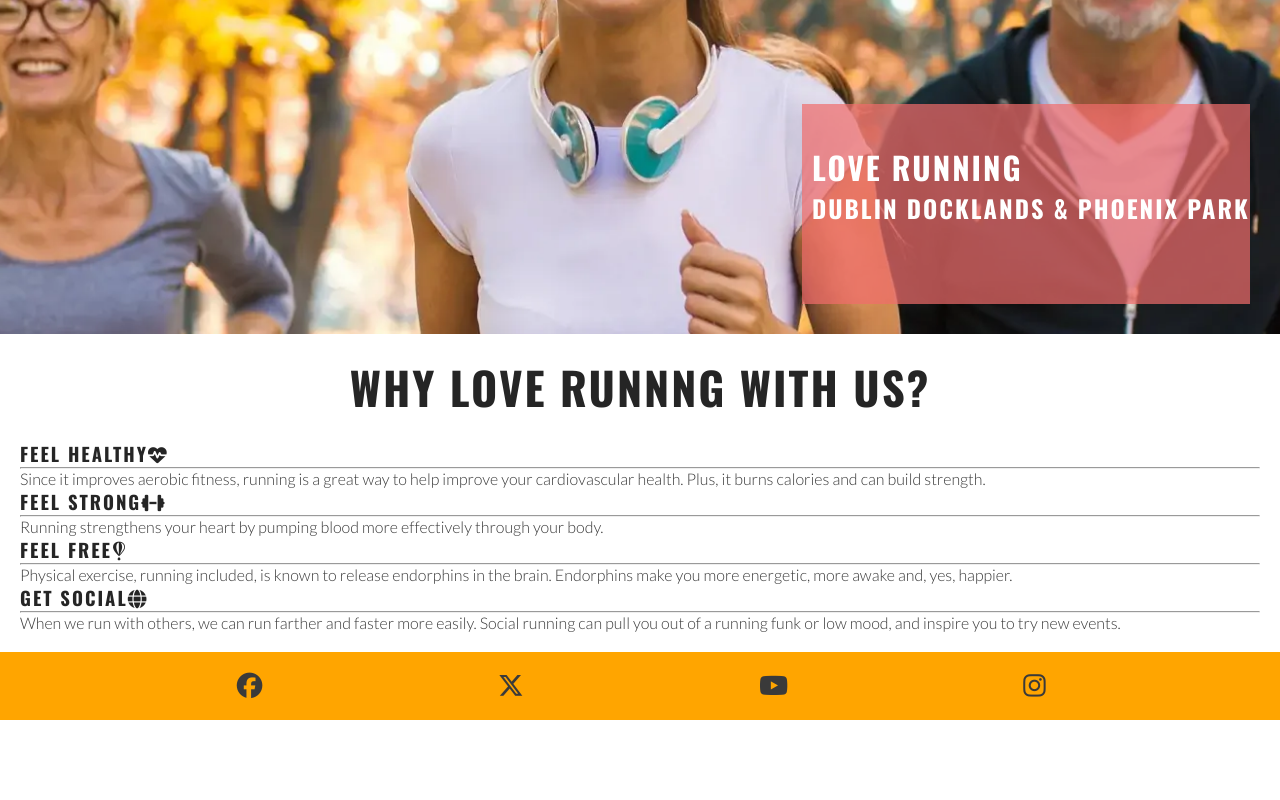
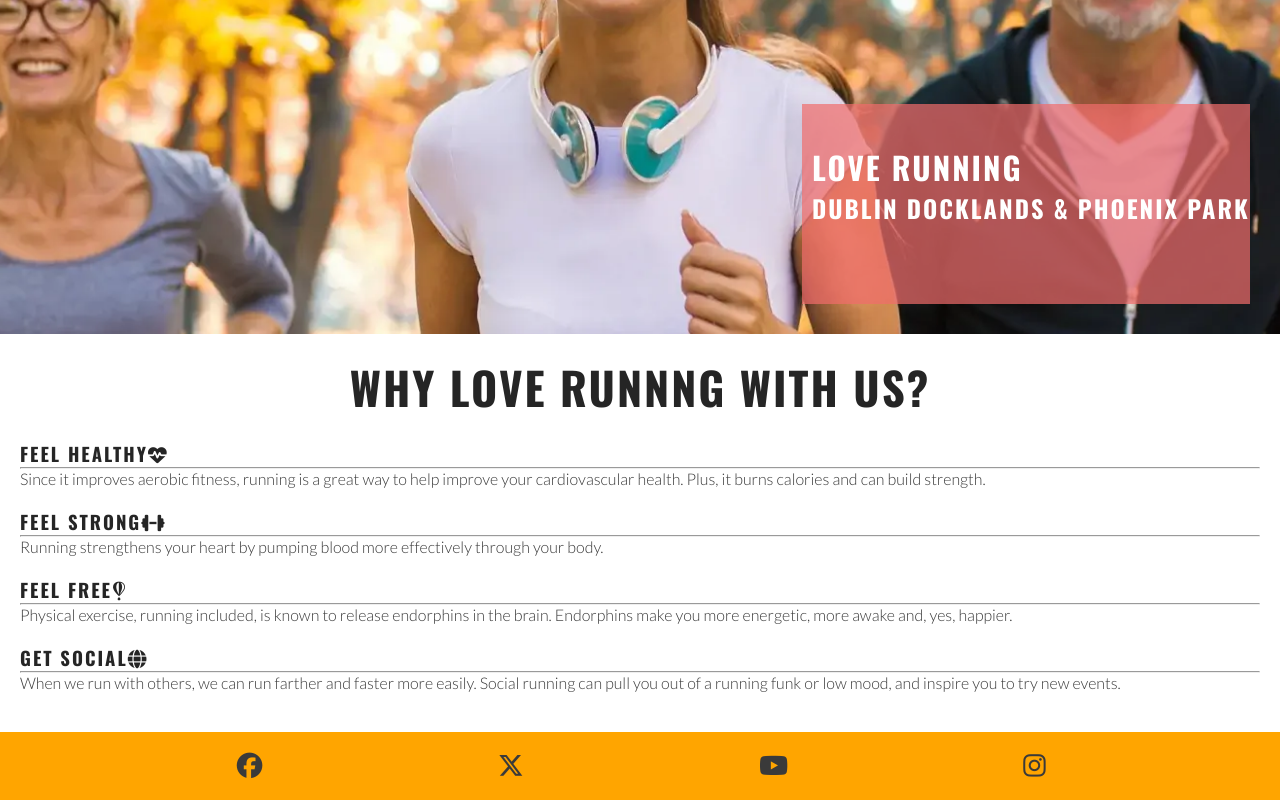
Before and after one commit to curtisnlogan/love-running-project, a plain HTML site: page index.html in a window 1280 px wide. Shown: the part 376-1176 px from the top of the page. Before the commit the page ends 1096 px from the top, so only its background shows below. Drawn offline with nearby package versions, Linux system fonts and the light colour scheme.

Commit message:
feat: add whitespace through margin and padding under each list item in the reasons section

```diff
--- a/assets/css/style.css
+++ b/assets/css/style.css
@@ -207,6 +207,26 @@ main {
   margin: 0 20px 20px 20px;
 }
 
+.reasons__card-healthy {
+  margin: 0 0 20px 0;
+}
+
+.reasons__card-strong {
+  margin: 0 0 20px 0;
+}
+
+.reasons__card-free {
+  margin: 0 0 20px 0;
+}
+
+.reasons__card-social {
+  /*
+  the div container for this list already adding 20px margin to bottom
+  so to have additional whitespace here would require the use of padding
+  */
+  padding: 0 0 20px 0;
+}
+
 footer {
   background-color: orange;
 }
```
